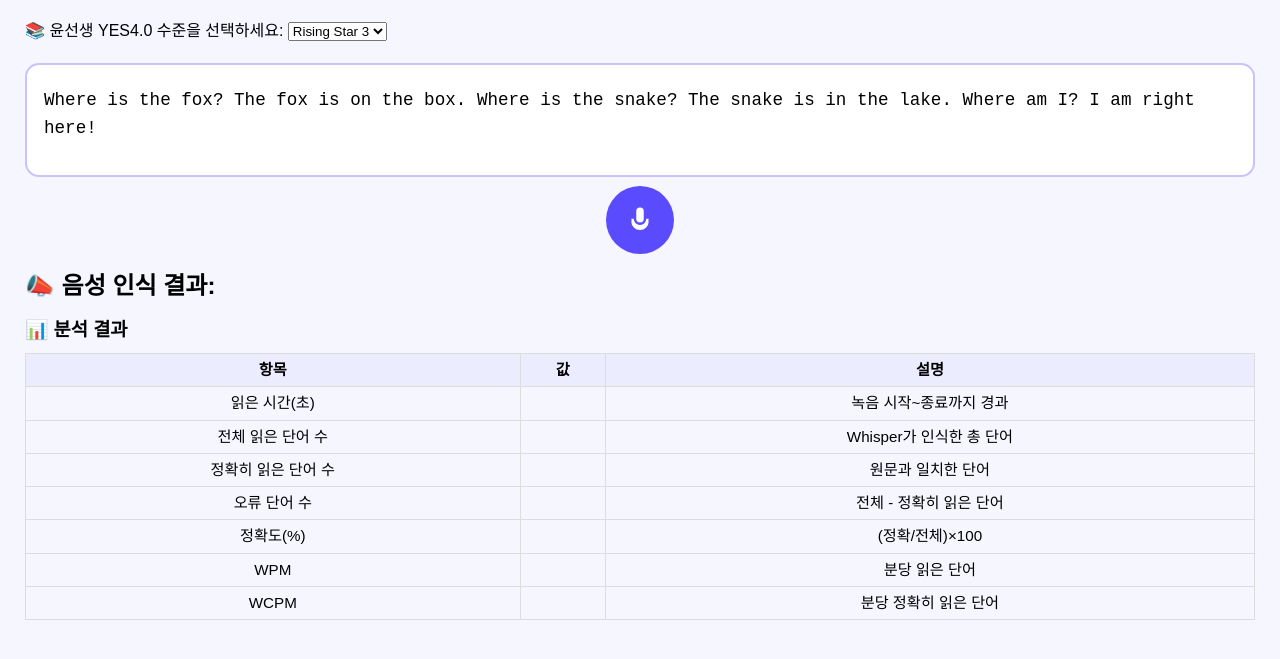
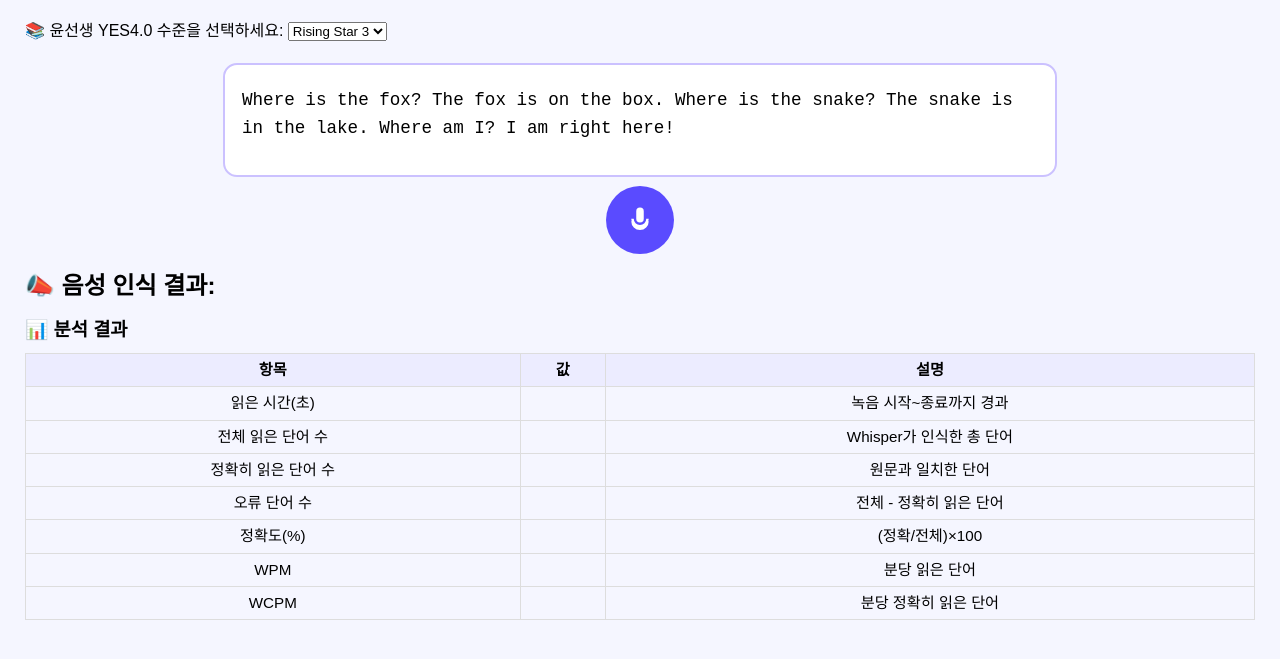
Before and after one commit to hyunqwer/wpm, a plain HTML site: page index.html in a window 1280 px wide. Shown: the part 49-708 px from the top of the page. Drawn offline with Linux system fonts and the light colour scheme.

Commit message:
Update index.html

```diff
--- a/index.html
+++ b/index.html
@@ -13,7 +13,7 @@
     .stt-area .top{margin-bottom:1.2rem}
     #textInput{width:100%;border:0;font-size:1.1rem;font-weight:500;line-height:1.6;background:transparent;resize:none;overflow:hidden}
     #textInput::placeholder{color:#C2B7FF;text-align:center;font-size:1.1rem;font-weight:500}
-    .speaking-player{padding:1.2rem var(--inner-padding);border:2px solid #CBC1FF;border-radius:14px;background:#fff}
+    .speaking-player{max-width:800px;margin:0 auto;padding:1.2rem var(--inner-padding);border:2px solid #CBC1FF;border-radius:14px;background:#fff}
     .play-area{display:flex;flex-direction:column;align-items:center;margin-top:.6rem}
     .btn-record{width:68px;height:68px;border-radius:50%;border:none;background:var(--primary);display:flex;justify-content:center;align-items:center;cursor:pointer;transition:background .3s}
     .btn-record svg{width:30px;height:30px;fill:#fff}
```
